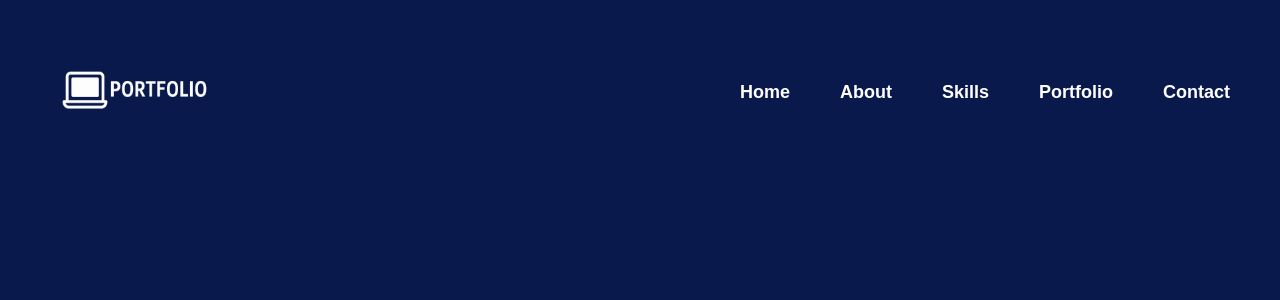
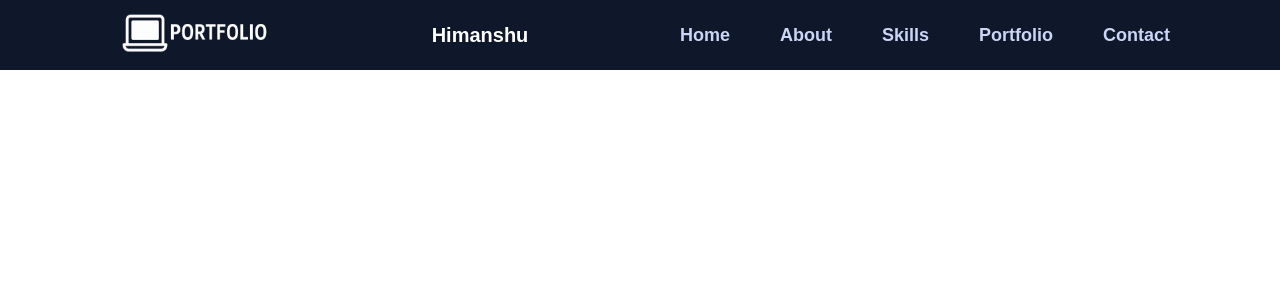
Before and after one commit to himanshu928/Portfolio-, a React (Vite) app: page / in a window 1280 px wide. Shown: the top 300 px of the page. Built offline with nearby package versions, Linux system fonts and the light colour scheme.

Commit message:
Added styled navbar with hover effects

```diff
--- a/src/App.css
+++ b/src/App.css
@@ -48,5 +48,5 @@
   padding: 0;
 }
 body{
-  background-color: rgb(10, 25, 75);
+  /* background-color: rgb(10, 25, 75); */
 }
--- a/src/components/Navbar.css
+++ b/src/components/Navbar.css
@@ -6,10 +6,16 @@
 
 }
 nav{
-    display: flex;
-    justify-content: space-between;
-    align-items: center;
-    height: auto;
+  position: sticky;
+  top: 0;
+  width: 100%;
+  height: 70px;
+  background-color: #0f172a;
+  display: flex;
+  align-items: center;
+  justify-content: space-between;
+  padding: 0 60px;
+  z-index: 1000;
 }
 nav ul{
     list-style: none;
@@ -21,12 +27,12 @@ nav ul{
 nav ul a{
     text-decoration: none;
     font-weight: bold;
-    color: white;
+    color: #cbd5f5;;
     /* padding-right: 50px; */
 }
 
 nav ul a:hover{
-    color: #646cff;
+    color: #38bdf8;
 }
 nav img{
     height: 180px;
@@ -44,3 +50,8 @@ nav ul #contact li{
     border-radius: 5px;
     color: rgb(46, 33, 230);
 }
+nav span {
+  color: #ffffff;
+  font-size: 20px;
+  font-weight: 600;
+}
--- a/src/components/Navbar.jsx
+++ b/src/components/Navbar.jsx
@@ -7,6 +7,7 @@ function Navbar() {
     <>
       <nav>
         <a href=""><img src={logoImage} alt="Logo" /></a>
+        <span>Himanshu</span>
         <ul>
           <a href="AboutMe.jsx"><li>Home</li></a>
           <a href="AboutMe.jsx"><li>About</li></a>
```
